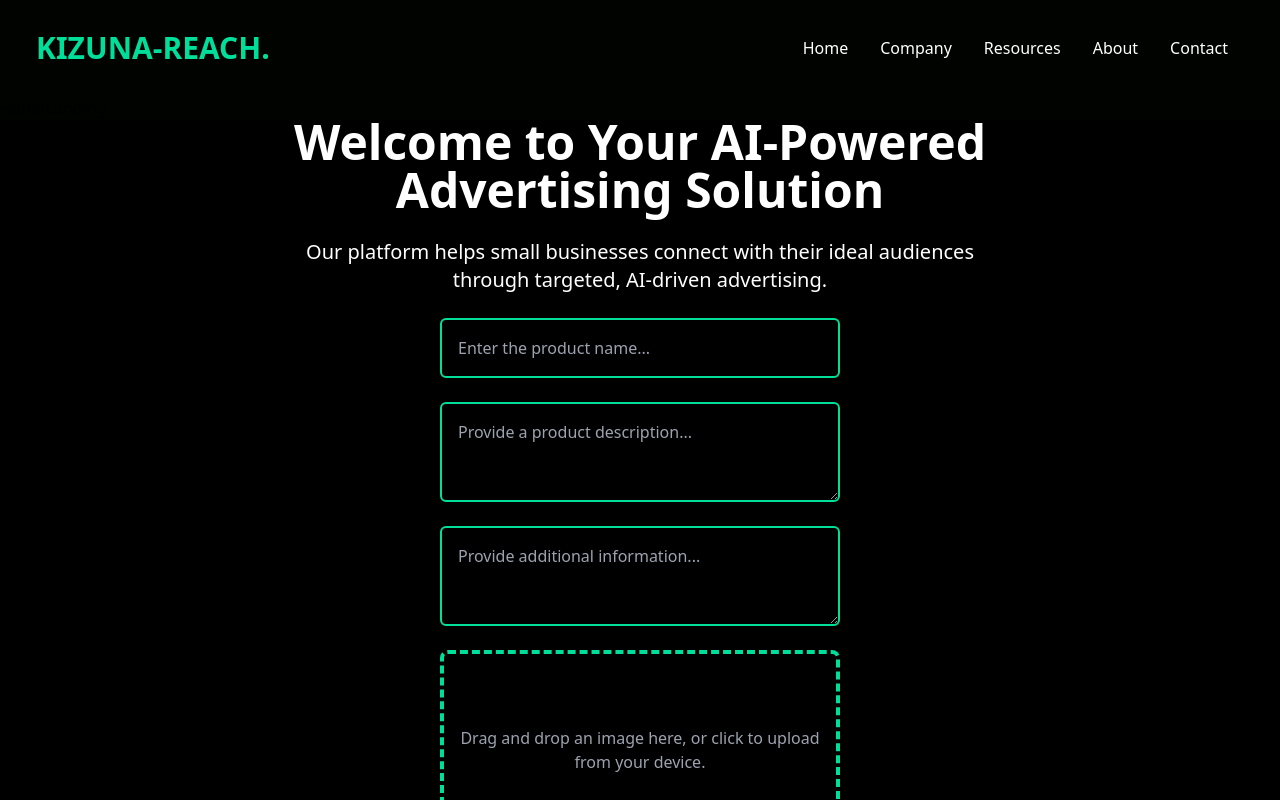
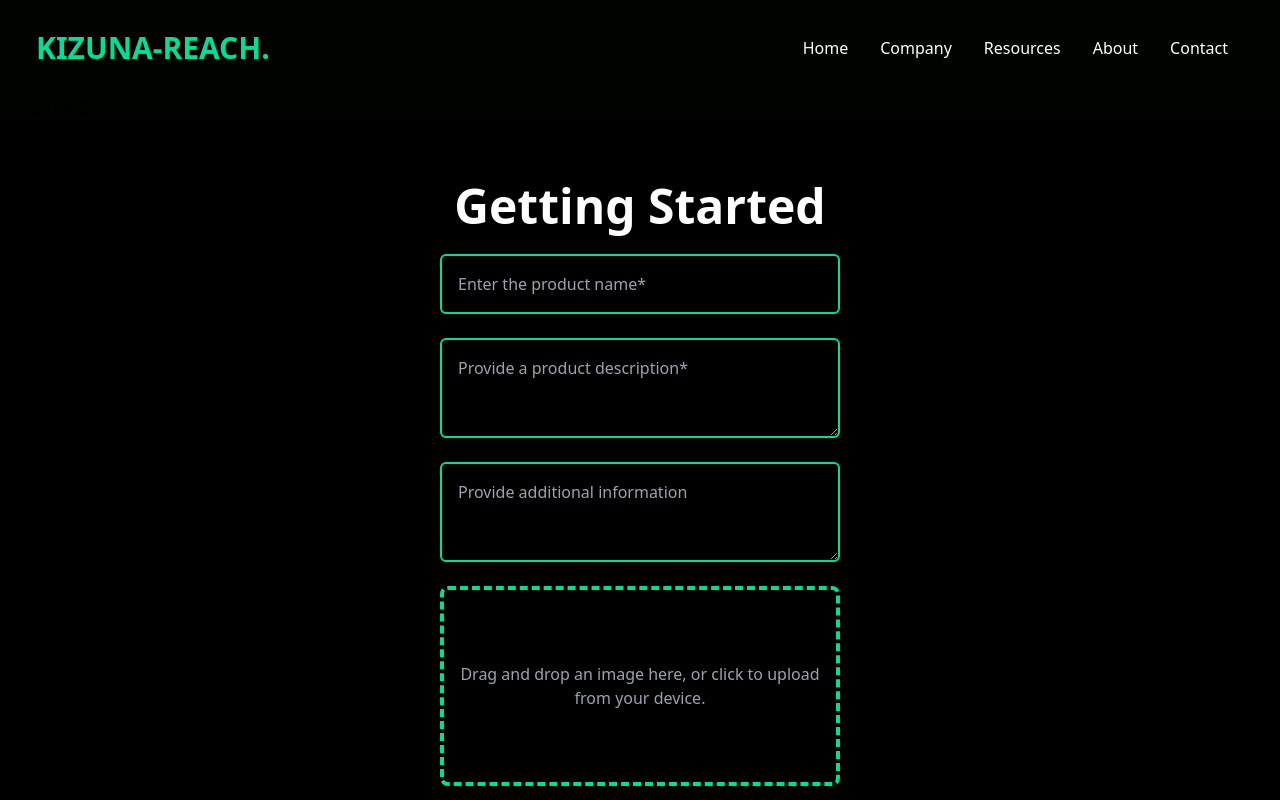
Before and after one commit to jz0527/SushiHacksFrontend, a React (Create React App) app: page / in a window 1280 px wide. Both pictures are taken after a click on the button "Landing". Shown: the top 800 px of the page. Built offline with nearby package versions, Linux system fonts and the light colour scheme.

Commit message:
Changed to Getting Started header

```diff
--- a/src/components/Landing.jsx
+++ b/src/components/Landing.jsx
@@ -36,17 +36,14 @@ const Landing = ({ setCurrentPage }) => {
   return (
     <div className='text-white h-screen bg-black flex flex-col items-center justify-center'>
       <div className='text-center p-10 max-w-[800px] mx-auto flex flex-col items-center gap-6'>
-        <h1 className='text-5xl font-bold'>Welcome to Your AI-Powered Advertising Solution</h1>
-        <p className='text-xl'>
-          Our platform helps small businesses connect with their ideal audiences through targeted, AI-driven advertising.
-        </p>
+        <h1 className='text-5xl font-bold'>Getting Started</h1>
 
         {/*Product Name Textbox*/}
         <div className='flex flex-col sm:flex-row items-center justify-between w-full max-w-[400px]'>
             <input
               value={name}
               onChange={(e) => setName(e.target.value)}
-              placeholder='Enter the product name...'
+              placeholder='Enter the product name*'
               className='w-full max-w-[400px] border-2 border-[#00df9a] rounded-md p-4 text-gray-400 bg-black/50'
               required
             />
@@ -56,7 +53,7 @@ const Landing = ({ setCurrentPage }) => {
         <textarea
           value={description}
           onChange={(e) => setDescription(e.target.value)}
-          placeholder='Provide a product description...'
+          placeholder='Provide a product description*'
           className='w-full max-w-[400px] h-[100px] border-2 border-[#00df9a] rounded-md p-4 text-gray-400 bg-black/50'
           required
         />
@@ -65,7 +62,7 @@ const Landing = ({ setCurrentPage }) => {
         <textarea
           value={extra}
           onChange={(e) => setExtra(e.target.value)}
-          placeholder='Provide additional information...'
+          placeholder='Provide additional information'
           className='w-full max-w-[400px] h-[100px] border-2 border-[#00df9a] rounded-md p-4 text-gray-400 bg-black/50'
         />
 
```
